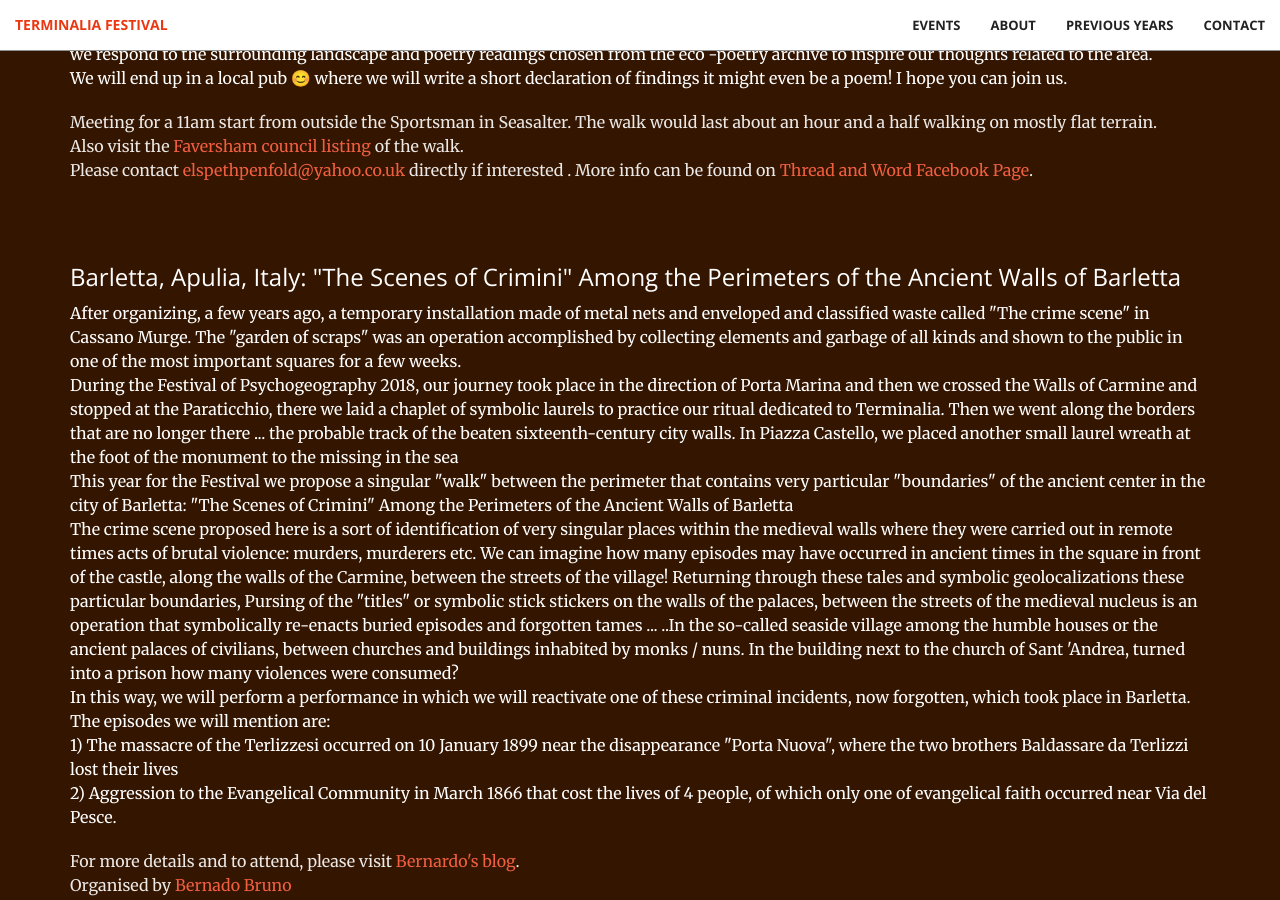
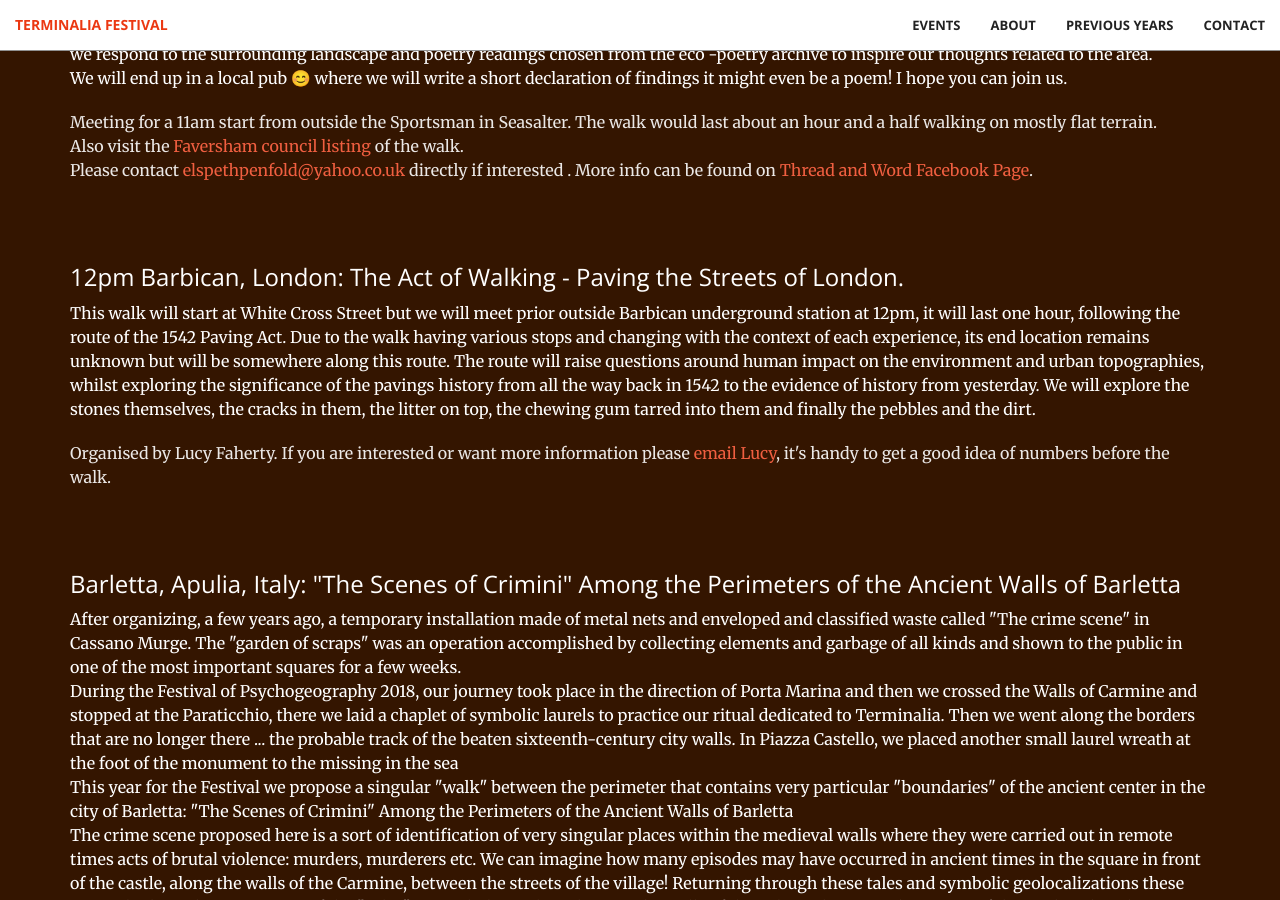
Before and after one commit to timwaters/terminalia, a Jekyll site: the page built from index.html, in a window 1280 px wide and 900 px high, scrolled down 2482 px. Built offline with Jekyll 4.4.1, drawn with Linux system fonts in a browser that asks for light colours.

Commit message:
add lucys event

```diff
--- a/_includes/events.html
+++ b/_includes/events.html
@@ -78,6 +78,19 @@
             <br /> Please contact <a href="mailto:elspethpenfold@yahoo.co.uk">elspethpenfold@yahoo.co.uk</a> directly if interested . More info can be found on <a href="https://www.facebook.com/ThreadandWord/">Thread and Word Facebook Page</a>.  <br />
 
 
+          </p>
+        </div>
+
+        <div class="col-lg-12 col-lg-offset-0 text-left event">
+
+          <h3>12pm Barbican, London: The Act of Walking - Paving the Streets of London. </h3>
+
+
+          <p class="text">
+            This walk will start at White Cross Street but we will meet prior outside Barbican underground station at 12pm, it will last one hour, following the route of the 1542 Paving Act. Due to the walk having various stops and changing with the context of each experience, its end location remains unknown but will be somewhere along this route. The route will raise questions around human impact on the environment and urban topographies, whilst exploring the significance of the pavings history from all the way back in 1542 to the evidence of history from yesterday.  We will explore the stones themselves, the cracks in them, the litter on top, the chewing gum tarred into them and finally the pebbles and the dirt.
+          </p>
+          <p class="text-faded">
+            Organised by Lucy Faherty. If you are interested or want more information please <a href="mailto:lucyfaherty@hotmail.co.uk">email Lucy</a>, it's handy to get a good idea of numbers before the walk.
           </p>
         </div>
 
```
